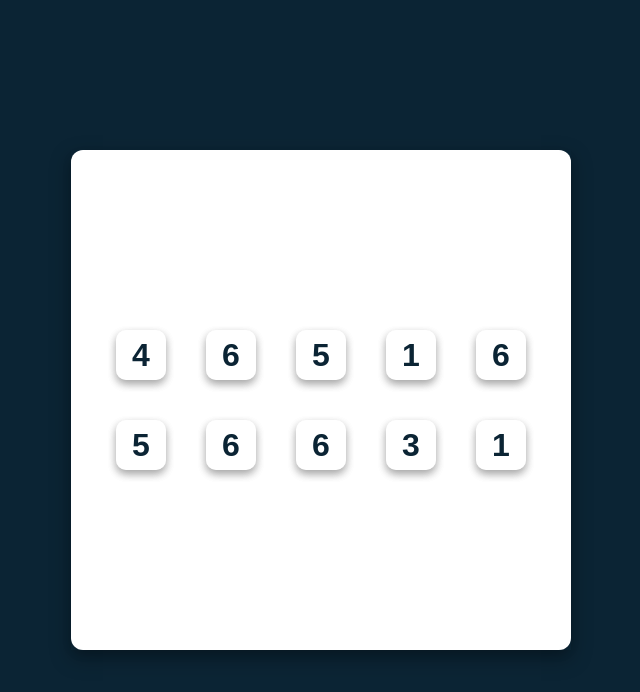
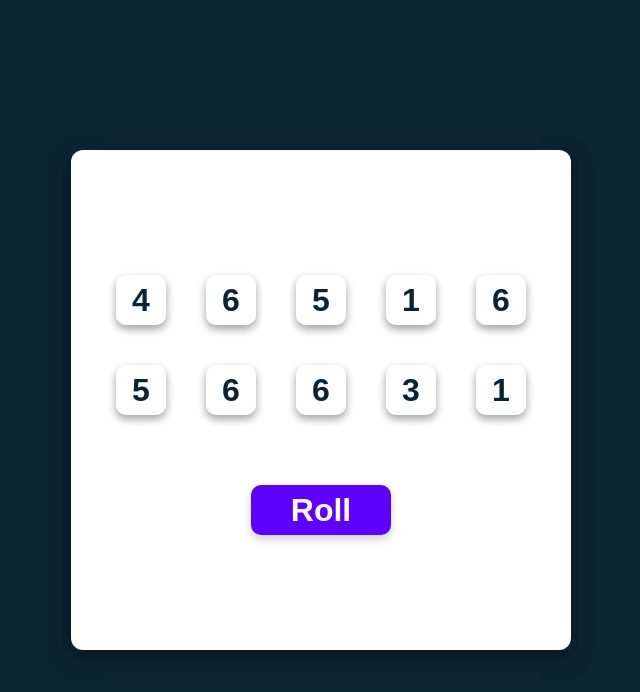
Before and after one commit to MatthiasRus/Tenzies-Game, a React (Vite) app in the folder Tenzie Game/: page / in a window 1280 px wide. Shown: the top 692 px of the page, without its empty margins (319-959 px from the left). Built offline with nearby package versions, Linux system fonts and the light colour scheme.

Commit message:
Rolling button created

```diff
--- a/Tenzie Game/src/App.css
+++ b/Tenzie Game/src/App.css
@@ -36,6 +36,7 @@ main {
   align-items: center;
   justify-content: center;
   flex-direction: column;
+  gap: 60px;
   transition: transform 0.3s ease-in-out, box-shadow 0.3s ease-in-out;
 }
 
@@ -44,7 +45,7 @@ main:hover {
   box-shadow: 0 8px 20px rgba(0, 0, 0, 0.2);
 }
 
-.die,.die button{
+.die,.die button {
   background-color: #fff;
   color: #0B2434;
   border: none;
@@ -64,8 +65,7 @@ main:hover {
 
 .die:active {
   transform: translateY(2px) scale(1.53);
-
-  box-shadow: 0 2px 4px rgba(0, 0, 0, 0.2);
+  box-shadow: 0 2px 4px rgb(0, 0, 0);
 }
 
 .diesCont {
@@ -75,3 +75,27 @@ main:hover {
   gap: 40px;
   padding: 10px;
 }
+
+
+.roll{
+  background-color: #5d00fd;
+  color: #ffffff;
+  border: none;
+  width: 140px;
+  height: 50px;
+  text-align: center;
+  font-size: 2rem;
+  font-weight: 700;
+  border-radius: 10px;
+  box-shadow: 0 4px 8px rgba(0, 0, 0, 0.2);
+  cursor: pointer;
+  display: flex;
+  align-items: center;
+  justify-content: center;
+  transition: all 0.2s ease-in-out;
+}
+
+.roll:active {
+  transform: translateY(2px) scale(1.53);
+  box-shadow: 0 4px 6px rgb(30, 255, 251);
+}
--- a/Tenzie Game/src/component/Main.jsx
+++ b/Tenzie Game/src/component/Main.jsx
@@ -13,5 +13,8 @@ export default function Main(){
             <div className="diesCont">
                 {diceElement}
             </div>
+            <div>
+                <button className="roll">Roll</button>
+            </div>
         </main>)
 }
```
